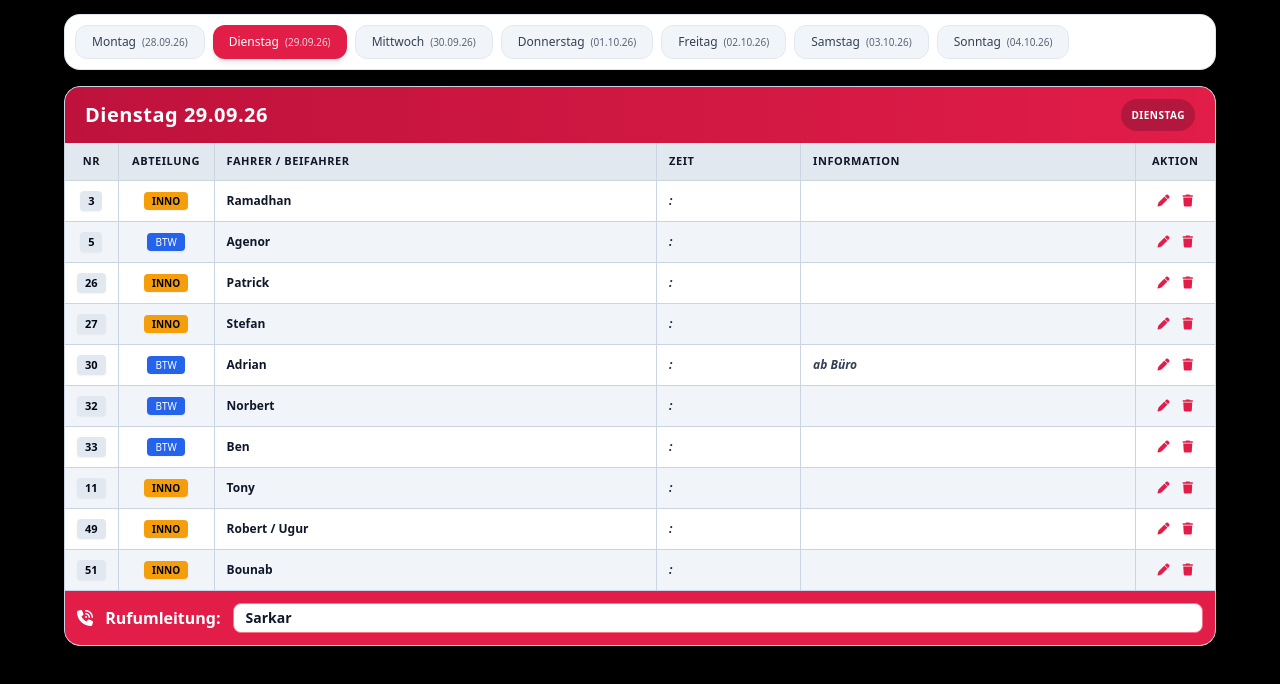
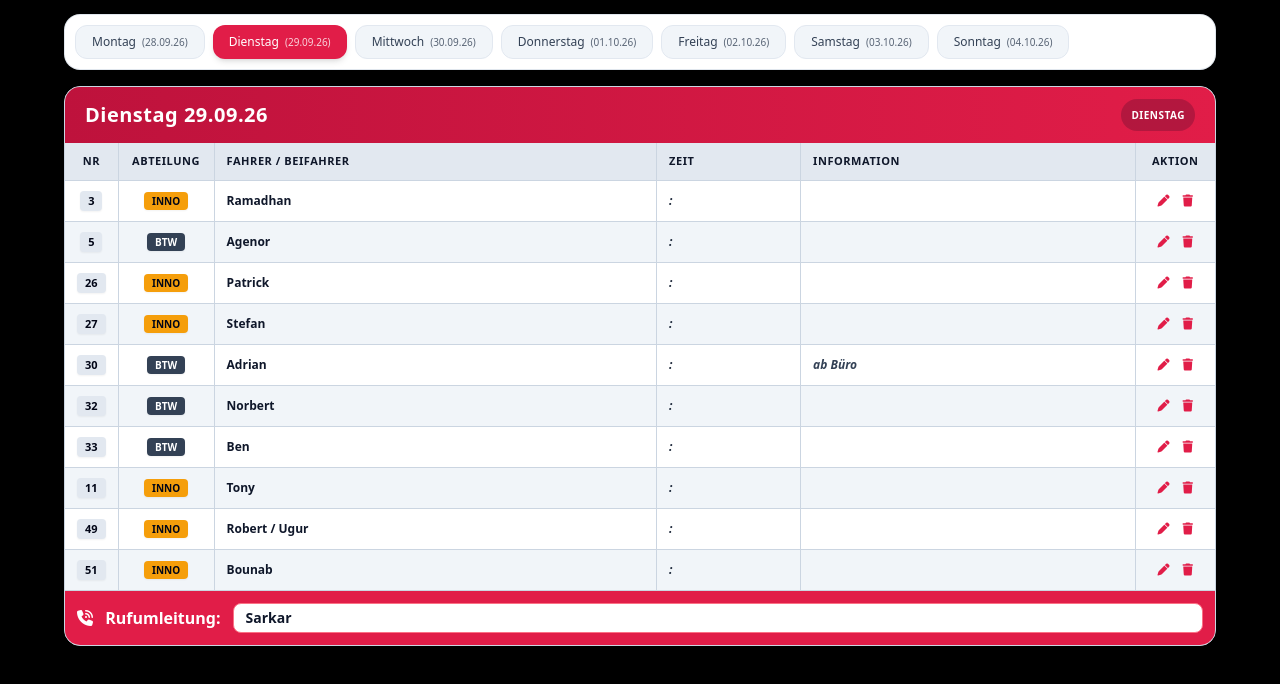
Before and after one commit to Boss050979/tagesplaner, a website: page public/index.html in a window 1280 px wide. Shown: the part 108-792 px from the top of the page. Drawn offline with nearby package versions, Linux system fonts and the light colour scheme.

Commit message:
index.html

```diff
--- a/public/index.html
+++ b/public/index.html
@@ -248,7 +248,7 @@
 
             tbody.innerHTML = entries.map((e, index) => {
                 const rowClass = index % 2 === 0 ? 'zebra-white' : 'zebra-gray';
-                const deptBg = (e.dept || '').trim().toUpperCase() === 'BTW' ? 'bg-blue-600 text-white' : 'bg-amber-500 text-slate-950 font-extrabold';
+                const deptBg = (e.dept || '').trim().toUpperCase() === 'BTW' ? 'bg-slate-700 text-white font-bold' : 'bg-amber-500 text-slate-950 font-extrabold';
                 return `
                     <tr class="border-b border-slate-300 ${rowClass}">
                         <td class="py-2 px-3 text-center border-r border-slate-300">
```
